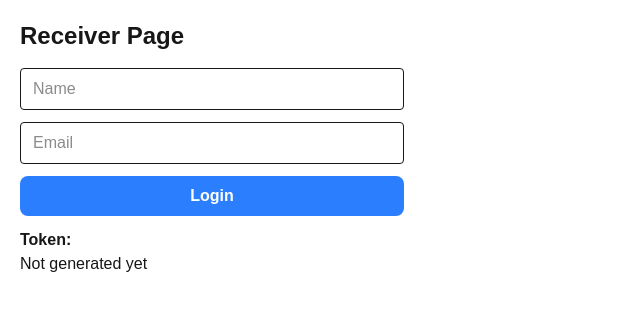
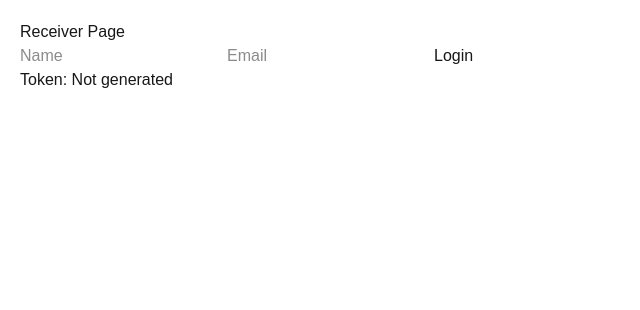
Before and after one commit to Vasanthi123-M/ReceiverPush, a Next.js app: page / in a window 1280 px wide. Shown: the top 310 px of the page, without its empty margins (0-640 px from the left). Built offline with nearby package versions, Linux system fonts and the light colour scheme; no server answers.

Commit message:
after change

```diff
--- a/src/app/page.js
+++ b/src/app/page.js
@@ -260,11 +260,14 @@
 // }
 
 
+
+
+
+
 "use client";
-
 import { useEffect, useState } from "react";
 import { messaging } from "@/lib/firebaseClient";
-import { getToken, deleteToken, onMessage } from "firebase/messaging";
+import { getToken, onMessage } from "firebase/messaging";
 
 const BACKEND_URL = process.env.NEXT_PUBLIC_BACKEND_URL;
 
@@ -273,20 +276,16 @@ export default function ReceiverPage() {
   const [email, setEmail] = useState("");
   const [token, setToken] = useState("");
 
-  // 🔹 Foreground notifications
+  // Foreground notifications
   useEffect(() => {
     if (!messaging) return;
     const unsub = onMessage(messaging, (payload) => {
-      alert(
-        `${payload.notification?.title || "Notification"} - ${
-          payload.notification?.body || ""
-        }`
-      );
+      alert(`${payload.notification?.title || "Notification"} - ${payload.notification?.body || ""}`);
     });
     return () => unsub();
   }, []);
 
-  // 🔹 Refresh token on page load
+  // Load user and generate token only if missing
   useEffect(() => {
     const saved = localStorage.getItem("user_data");
     if (!saved) return;
@@ -297,103 +296,58 @@ export default function ReceiverPage() {
 
     (async () => {
       try {
-        // Delete old token from Firebase
-        await deleteToken(messaging);
-
-        // Get new token
-        const newToken = await getToken(messaging, {
-          vapidKey: process.env.NEXT_PUBLIC_FIREBASE_VAPID,
-        });
+        // Only generate token if missing
+        let newToken = parsed.token;
+        if (!newToken) {
+          newToken = await getToken(messaging, { vapidKey: process.env.NEXT_PUBLIC_FIREBASE_VAPID });
+        }
 
         if (newToken) {
           setToken(newToken);
+          localStorage.setItem("user_data", JSON.stringify({ ...parsed, token: newToken }));
 
-          // Save updated token in localStorage
-          localStorage.setItem(
-            "user_data",
-            JSON.stringify({ ...parsed, token: newToken })
-          );
-
-          // Save to backend (update token for this user)
+          // Save to backend
           await fetch(`${BACKEND_URL}/api/save-token`, {
             method: "POST",
             headers: { "Content-Type": "application/json" },
-            body: JSON.stringify({
-              name: parsed.name,
-              email: parsed.email,
-              token: newToken,
-            }),
+            body: JSON.stringify({ name: parsed.name, email: parsed.email, token: newToken }),
           });
 
-          console.log("Token refreshed & saved:", newToken);
+          console.log("Token saved:", newToken);
         }
       } catch (err) {
-        console.error("Token refresh error:", err);
+        console.error("Token error:", err);
       }
     })();
   }, []);
 
-  // 🔹 First-time register
   async function register() {
     if (!name) return alert("Enter your name");
-
     try {
-      await deleteToken(messaging);
-
-      const newToken = await getToken(messaging, {
-        vapidKey: process.env.NEXT_PUBLIC_FIREBASE_VAPID,
-      });
-
+      const newToken = await getToken(messaging, { vapidKey: process.env.NEXT_PUBLIC_FIREBASE_VAPID });
       setToken(newToken);
 
-      // Save to backend
       await fetch(`${BACKEND_URL}/api/save-token`, {
         method: "POST",
         headers: { "Content-Type": "application/json" },
         body: JSON.stringify({ name, email, token: newToken }),
       });
 
-      // Save to localStorage
-      localStorage.setItem(
-        "user_data",
-        JSON.stringify({ name, email, token: newToken })
-      );
-
-      console.log("Registered & token saved:", newToken);
+      localStorage.setItem("user_data", JSON.stringify({ name, email, token: newToken }));
       alert("✅ Registered & Token Saved");
     } catch (err) {
-      console.error("Registration error:", err);
+      console.error(err);
       alert("Registration failed: " + err.message);
     }
   }
 
   return (
     <main style={{ padding: 20 }}>
-      <h1 className="font-bold text-2xl mb-4">Receiver Page</h1>
-      <div className="flex flex-col gap-3 max-w-sm">
-        <input
-          placeholder="Name"
-          value={name}
-          onChange={(e) => setName(e.target.value)}
-          className="px-3 py-2 border rounded"
-        />
-        <input
-          placeholder="Email"
-          value={email}
-          onChange={(e) => setEmail(e.target.value)}
-          className="px-3 py-2 border rounded"
-        />
-        <button
-          onClick={register}
-          className="px-3 py-2 font-bold cursor-pointer bg-blue-500 hover:bg-blue-400 text-white rounded-lg"
-        >
-          Login
-        </button>
-        <div>
-          <strong>Token:</strong>
-          <p className="break-all">{token || "Not generated yet"}</p>
-        </div>
-      </div>
+      <h1>Receiver Page</h1>
+      <input placeholder="Name" value={name} onChange={(e) => setName(e.target.value)} />
+      <input placeholder="Email" value={email} onChange={(e) => setEmail(e.target.value)} />
+      <button onClick={register}>Login</button>
+      <p>Token: {token || "Not generated"}</p>
     </main>
   );
 }
```
